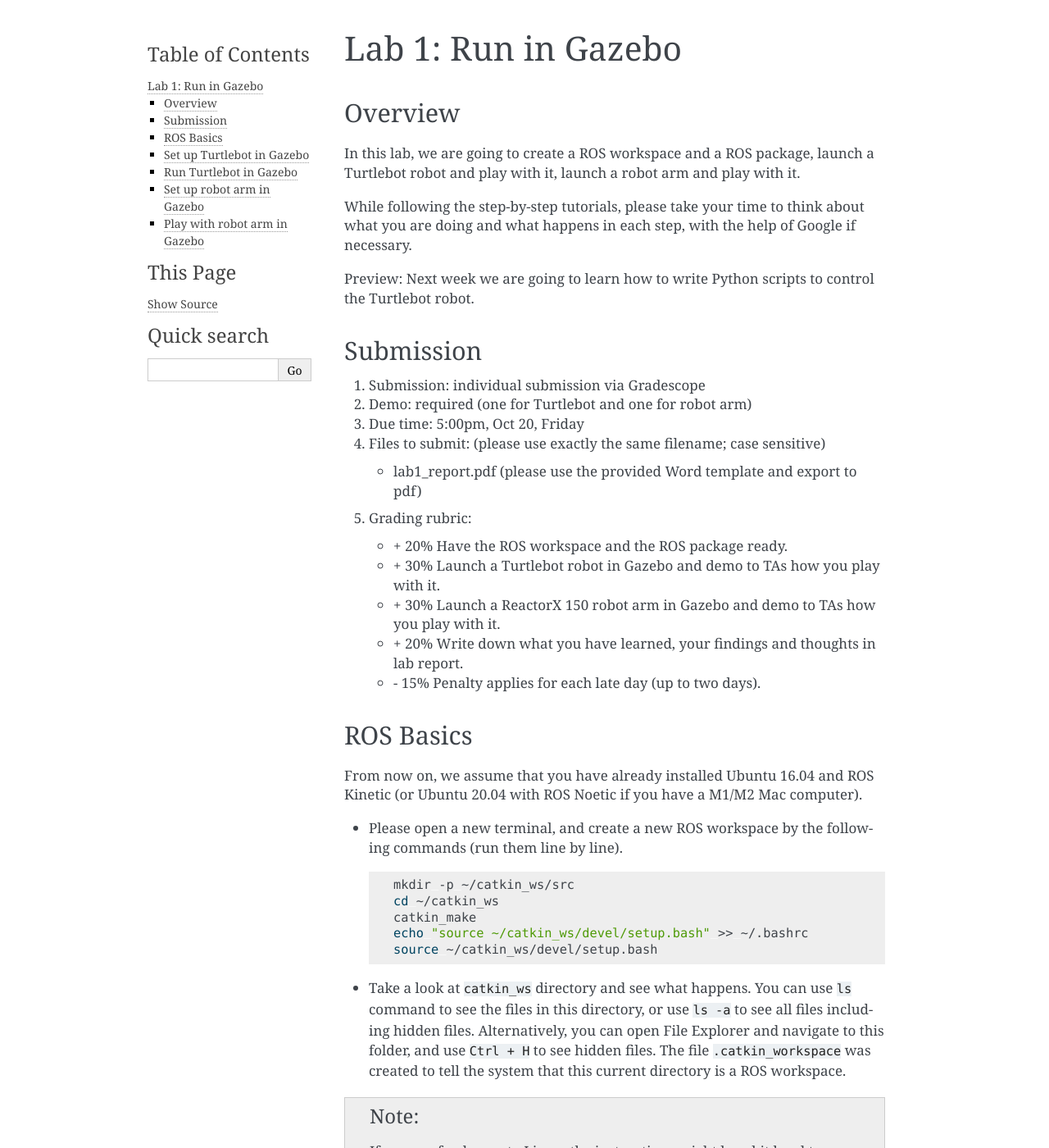
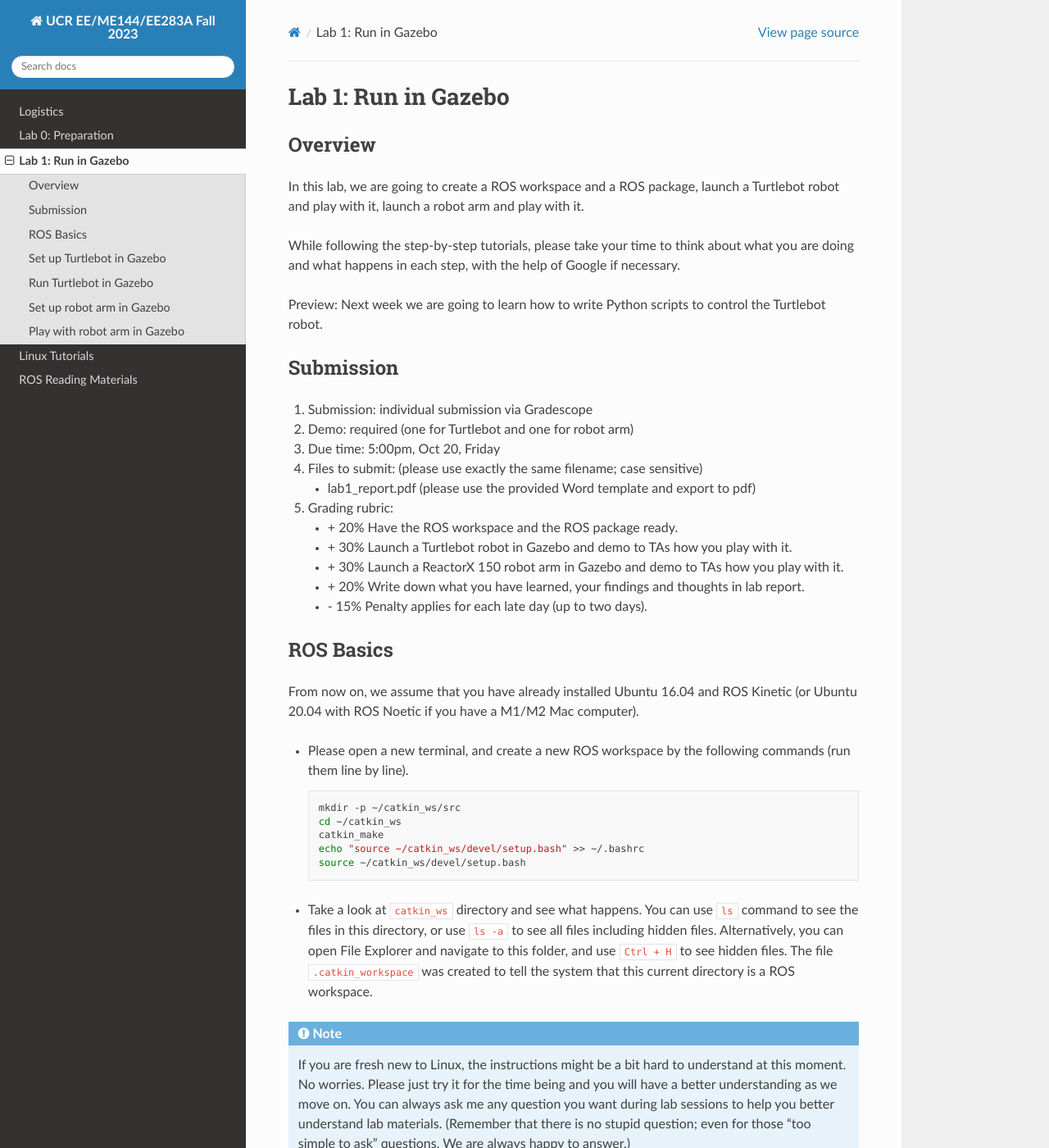
Before and after one commit to UCR-Robotics/ee144, a Sphinx documentation site: the page built from docs/lab1.rst, in a window 1280 px wide and 1400 px high. Shown: the whole window at 82% size. Built offline with Sphinx 7.4.7 and the Read the Docs theme 2.0.0, drawn with Linux system fonts in a browser that asks for light colours; some of the changed text lies outside the part shown.

Commit message:
up-to-date

```diff
--- a/docs/conf.py
+++ b/docs/conf.py
@@ -46,7 +46,7 @@ exclude_patterns = ['_build', 'Thumbs.db', '.DS_Store']
 # The theme to use for HTML and HTML Help pages.  See the documentation for
 # a list of builtin themes.
 #
-# html_theme = 'sphinx_rtd_theme'
+html_theme = 'sphinx_rtd_theme'
 
 # Add any paths that contain custom static files (such as style sheets) here,
 # relative to this directory. They are copied after the builtin static files,
--- a/requirements.txt
+++ b/requirements.txt
@@ -1,2 +1,2 @@
 docutils<0.18
-sphinx-rtd-theme
+sphinx
```
